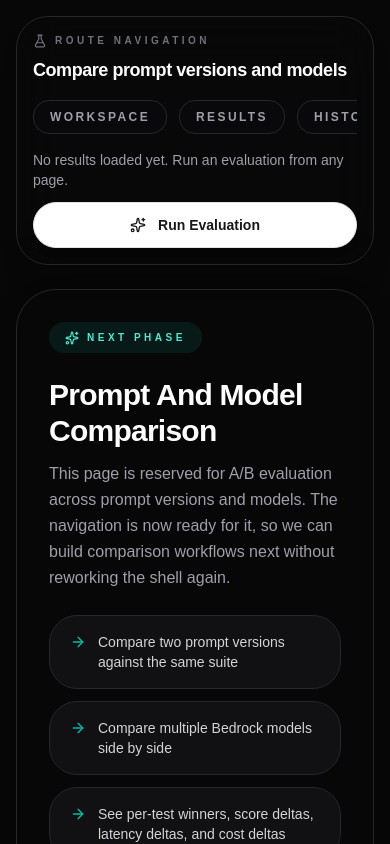
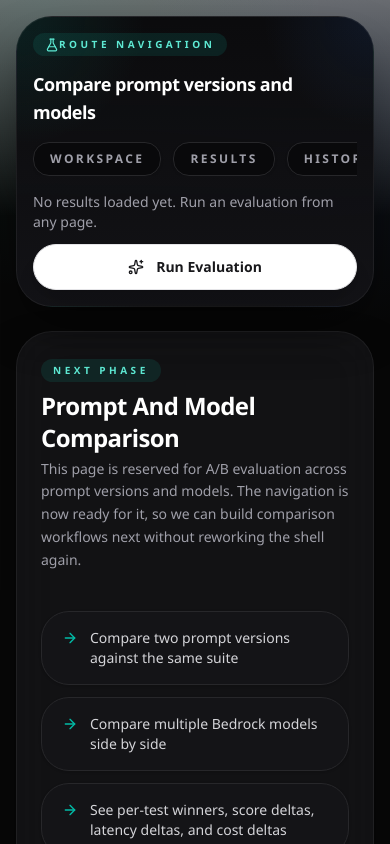
Before and after one commit to yogeshsingh2672000/prompt-testing-dashboard, a Next.js app: page /en/compare in a window 390 px wide. Shown: the top 844 px of the page. Built offline with nearby package versions, Linux system fonts and the light colour scheme.

Commit message:
phase 3 complete

```diff
--- a/app/[locale]/globals.css
+++ b/app/[locale]/globals.css
@@ -37,10 +37,8 @@
 
 :root {
   --background: oklch(0.985 0 0);
-  /* Zinc-50 vibe */
   --foreground: oklch(0.145 0 0);
   --card: oklch(1 0 0 / 0.7);
-  /* White/70 for glassmorphism */
   --card-foreground: oklch(0.145 0 0);
   --popover: oklch(1 0 0);
   --popover-foreground: oklch(0.145 0 0);
@@ -60,6 +58,14 @@
   --radius: 1rem;
   --glass-border: oklch(1 0 0 / 0.5);
   --shadow-premium: 0 20px 25px -5px rgb(0 0 0 / 0.05), 0 8px 10px -6px rgb(0 0 0 / 0.05);
+  --surface: rgba(255, 255, 255, 0.72);
+  --surface-strong: rgba(255, 255, 255, 0.9);
+  --surface-subtle: rgba(255, 255, 255, 0.56);
+  --surface-border: rgba(255, 255, 255, 0.7);
+  --shell-gradient:
+    radial-gradient(circle at top left, rgba(20, 184, 166, 0.14), transparent 28%),
+    radial-gradient(circle at top right, rgba(59, 130, 246, 0.12), transparent 22%),
+    linear-gradient(180deg, rgba(255,255,255,0.96), rgba(244,244,245,0.92));
 }
 
 .dark {
@@ -84,13 +90,76 @@
   --ring: oklch(0.439 0 0);
   --glass-border: oklch(1 0 0 / 0.05);
   --shadow-premium: 0 25px 50px -12px rgb(0 0 0 / 0.5);
+  --surface: rgba(24, 24, 27, 0.68);
+  --surface-strong: rgba(24, 24, 27, 0.86);
+  --surface-subtle: rgba(24, 24, 27, 0.46);
+  --surface-border: rgba(255, 255, 255, 0.06);
+  --shell-gradient:
+    radial-gradient(circle at top left, rgba(20, 184, 166, 0.12), transparent 28%),
+    radial-gradient(circle at top right, rgba(59, 130, 246, 0.1), transparent 24%),
+    linear-gradient(180deg, rgba(9,9,11,0.98), rgba(20,20,24,0.94));
 }
 
 body {
-  background: var(--background);
+  background:
+    radial-gradient(circle at 10% 0%, rgba(20, 184, 166, 0.08), transparent 28%),
+    radial-gradient(circle at 90% 10%, rgba(59, 130, 246, 0.08), transparent 24%),
+    linear-gradient(180deg, rgba(255,255,255,0.4), transparent 22%),
+    var(--background);
   color: var(--foreground);
-  font-family: Arial, Helvetica, sans-serif;
+  font-family: "Segoe UI Variable", "Segoe UI", "Helvetica Neue", sans-serif;
   transition: background-color 0.5s cubic-bezier(0.4, 0, 0.2, 1), color 0.5s cubic-bezier(0.4, 0, 0.2, 1);
+}
+
+body::before {
+  content: "";
+  position: fixed;
+  inset: 0;
+  pointer-events: none;
+  background:
+    linear-gradient(rgba(255,255,255,0.04) 1px, transparent 1px),
+    linear-gradient(90deg, rgba(255,255,255,0.04) 1px, transparent 1px);
+  background-size: 24px 24px;
+  mask-image: radial-gradient(circle at center, black 35%, transparent 100%);
+  opacity: 0.35;
+}
+
+.dark body::before {
+  background:
+    linear-gradient(rgba(255,255,255,0.03) 1px, transparent 1px),
+    linear-gradient(90deg, rgba(255,255,255,0.03) 1px, transparent 1px);
+}
+
+@layer components {
+  .surface-card {
+    @apply rounded-[2.25rem] border p-6 md:p-8 shadow-2xl backdrop-blur-xl;
+    background: var(--surface);
+    border-color: var(--surface-border);
+    box-shadow: var(--shadow-premium);
+  }
+
+  .surface-card-subtle {
+    background: var(--surface-subtle);
+  }
+
+  .surface-card-strong {
+    background: var(--surface-strong);
+  }
+
+  .section-kicker {
+    @apply inline-flex w-fit items-center rounded-full px-3 py-1 text-[10px] font-black uppercase tracking-[0.35em];
+    background: rgba(20, 184, 166, 0.1);
+    color: rgb(13 148 136);
+  }
+
+  .dark .section-kicker {
+    background: rgba(20, 184, 166, 0.12);
+    color: rgb(94 234 212);
+  }
+
+  .shell-panel {
+    background: var(--shell-gradient);
+  }
 }
 
 .custom-scrollbar::-webkit-scrollbar {
--- a/features/dashboard/components/ResultsView.tsx
+++ b/features/dashboard/components/ResultsView.tsx
@@ -3,12 +3,18 @@
 import { AnalyticsSection } from "./AnalyticsSection";
 import { ResultsSection } from "./ResultsSection";
 import { useDashboardWorkspace } from "@/features/dashboard/providers/DashboardWorkspaceProvider";
+import { SectionHeading } from "@/shared/ui/SectionHeading";
 
 export function ResultsView() {
     const { results, loading, testCases, error } = useDashboardWorkspace();
 
     return (
         <div className="flex flex-col gap-8">
+            <SectionHeading
+                eyebrow="Results"
+                title="Inspect quality, efficiency, and failure patterns"
+                description="Follow the live evaluation state, review score distributions, and use the results table as the source of truth for prompt iteration."
+            />
             {results.length > 0 && !loading && <AnalyticsSection results={results} />}
             <ResultsSection results={results} loading={loading} testCases={testCases} error={error} />
         </div>
--- a/features/navigation/components/AppShell.tsx
+++ b/features/navigation/components/AppShell.tsx
@@ -4,6 +4,7 @@ import { BarChart3, FileSpreadsheet, FlaskConical, FolderKanban, GitCompareArrow
 import { useTranslations } from "next-intl";
 import { Link, usePathname, useRouter } from "@/i18n/routing";
 import { cn } from "@/shared/lib/utils";
+import { SurfaceCard } from "@/shared/ui/SurfaceCard";
 import { LanguageToggle } from "@/shared/ui/LanguageToggle";
 import { ThemeToggle } from "@/shared/ui/ThemeToggle";
 import { ToastViewport } from "@/shared/ui/ToastViewport";
@@ -35,7 +36,7 @@ export function AppShell({ children }: { children: React.ReactNode }) {
             <ToastViewport toasts={toasts} onDismiss={dismissToast} />
             <div className="mx-auto flex min-h-screen w-full max-w-[1700px] gap-6 px-4 py-4 md:px-6 lg:px-8">
                 <aside className="hidden w-[280px] shrink-0 xl:flex">
-                    <div className="sticky top-4 flex h-[calc(100vh-2rem)] w-full flex-col rounded-[2.5rem] border border-zinc-200/80 bg-white/70 p-6 shadow-2xl backdrop-blur-xl dark:border-zinc-800 dark:bg-zinc-950/60">
+                    <SurfaceCard className="shell-panel sticky top-4 flex h-[calc(100vh-2rem)] w-full flex-col p-6">
                         <div className="space-y-3 border-b border-zinc-200 pb-6 dark:border-zinc-800">
                             <div className="inline-flex w-fit items-center gap-3 rounded-2xl bg-zinc-900 px-4 py-2 text-white shadow-xl dark:bg-white dark:text-zinc-900">
                                 <Sparkles size={16} />
@@ -43,7 +44,7 @@ export function AppShell({ children }: { children: React.ReactNode }) {
                             </div>
                             <div>
                                 <h1 className="text-2xl font-black tracking-tight text-zinc-900 dark:text-white">Prompt QA Platform</h1>
-                                <p className="mt-1 text-sm text-zinc-500 dark:text-zinc-400">Route-based workspace for evaluation, iteration, and future review flows.</p>
+                                <p className="mt-1 text-sm leading-relaxed text-zinc-500 dark:text-zinc-400">Sharper navigation, clearer hierarchy, and a base visual system for the next product phases.</p>
                             </div>
                         </div>
 
@@ -60,7 +61,7 @@ export function AppShell({ children }: { children: React.ReactNode }) {
                                             "group flex items-center gap-3 rounded-2xl px-4 py-3 text-sm font-bold transition-all",
                                             isActive
                                                 ? "bg-zinc-900 text-white shadow-xl dark:bg-white dark:text-zinc-900"
-                                                : "text-zinc-600 hover:bg-zinc-100 hover:text-zinc-900 dark:text-zinc-400 dark:hover:bg-zinc-900/70 dark:hover:text-white"
+                                                : "text-zinc-600 hover:bg-white/70 hover:text-zinc-900 dark:text-zinc-400 dark:hover:bg-zinc-900/70 dark:hover:text-white"
                                         )}
                                     >
                                         <Icon size={18} className={cn("transition-transform group-hover:scale-110", isActive && "scale-110")} />
@@ -79,19 +80,19 @@ export function AppShell({ children }: { children: React.ReactNode }) {
                             <ThemeToggle />
                             <LanguageToggle />
                         </div>
-                    </div>
+                    </SurfaceCard>
                 </aside>
 
                 <div className="min-w-0 flex-1">
-                    <header className="sticky top-4 z-30 mb-6 rounded-[2rem] border border-zinc-200/80 bg-white/75 p-4 shadow-xl backdrop-blur-xl dark:border-zinc-800 dark:bg-zinc-950/70">
+                    <SurfaceCard className="shell-panel sticky top-4 z-30 mb-6 p-4">
                         <div className="flex flex-col gap-4">
                             <div className="flex items-start justify-between gap-4">
                                 <div>
-                                    <div className="flex items-center gap-2 text-[10px] font-black uppercase tracking-[0.35em] text-zinc-400 dark:text-zinc-500">
+                                    <div className="section-kicker">
                                         <FlaskConical size={14} />
                                         Route Navigation
                                     </div>
-                                    <p className="mt-2 text-lg font-black tracking-tight text-zinc-900 dark:text-white">
+                                    <p className="mt-3 text-lg font-black tracking-tight text-zinc-900 dark:text-white">
                                         {pathname === "/workspace" && "Build and refine your prompt workspace"}
                                         {pathname === "/results" && "Review evaluation quality, latency, and cost"}
                                         {pathname === "/history" && "Load and inspect previous evaluation runs"}
@@ -117,10 +118,10 @@ export function AppShell({ children }: { children: React.ReactNode }) {
                                             key={item.href}
                                             href={item.href}
                                             className={cn(
-                                                "whitespace-nowrap rounded-2xl border px-4 py-2 text-xs font-black uppercase tracking-[0.2em] transition-all",
+                                                "whitespace-nowrap rounded-2xl border px-4 py-2 text-xs font-black uppercase tracking-[0.2em] transition-all shadow-sm",
                                                 isActive
                                                     ? "border-zinc-900 bg-zinc-900 text-white dark:border-white dark:bg-white dark:text-zinc-900"
-                                                    : "border-zinc-200 bg-white text-zinc-500 dark:border-zinc-800 dark:bg-zinc-950 dark:text-zinc-400"
+                                                    : "border-zinc-200 bg-white/80 text-zinc-500 dark:border-zinc-800 dark:bg-zinc-950 dark:text-zinc-400"
                                             )}
                                         >
                                             {item.label}
@@ -136,14 +137,14 @@ export function AppShell({ children }: { children: React.ReactNode }) {
                                 <button
                                     onClick={handleRun}
                                     disabled={loading}
-                                    className="inline-flex min-w-[180px] items-center justify-center gap-3 rounded-3xl border border-zinc-800 bg-zinc-900 px-6 py-3 text-sm font-black text-white shadow-xl transition-all hover:scale-[1.02] disabled:opacity-60 dark:border-zinc-200 dark:bg-white dark:text-zinc-900"
+                                    className="inline-flex min-w-[180px] items-center justify-center gap-3 rounded-3xl border border-zinc-800 bg-zinc-900 px-6 py-3 text-sm font-black text-white shadow-xl transition-all hover:translate-y-[-1px] hover:scale-[1.01] disabled:opacity-60 dark:border-zinc-200 dark:bg-white dark:text-zinc-900"
                                 >
                                     <Sparkles size={16} className={cn(loading && "animate-pulse")} />
                                     {loading ? t("evaluating") : t("runTest")}
                                 </button>
                             </div>
                         </div>
-                    </header>
+                    </SurfaceCard>
 
                     <main>{children}</main>
                 </div>
--- a/features/navigation/components/ComingSoonPage.tsx
+++ b/features/navigation/components/ComingSoonPage.tsx
@@ -1,4 +1,6 @@
 import { ArrowRight, Sparkles } from "lucide-react";
+import { SectionHeading } from "@/shared/ui/SectionHeading";
+import { SurfaceCard } from "@/shared/ui/SurfaceCard";
 
 interface ComingSoonPageProps {
     eyebrow: string;
@@ -9,21 +11,19 @@ interface ComingSoonPageProps {
 
 export function ComingSoonPage({ eyebrow, title, description, bullets }: ComingSoonPageProps) {
     return (
-        <div className="rounded-[2.5rem] border border-zinc-200 bg-white/70 p-8 shadow-2xl backdrop-blur-xl dark:border-zinc-800 dark:bg-zinc-950/50 md:p-10">
+        <SurfaceCard className="md:p-10">
             <div className="max-w-3xl space-y-6">
-                <div className="inline-flex items-center gap-2 rounded-full bg-teal-500/10 px-4 py-2 text-[10px] font-black uppercase tracking-[0.35em] text-teal-600 dark:text-teal-300">
-                    <Sparkles size={14} />
-                    {eyebrow}
-                </div>
-                <div className="space-y-3">
-                    <h2 className="text-3xl font-black tracking-tight text-zinc-900 dark:text-white md:text-4xl">{title}</h2>
-                    <p className="max-w-2xl text-base leading-relaxed text-zinc-600 dark:text-zinc-400">{description}</p>
-                </div>
+                <SectionHeading
+                    eyebrow={eyebrow}
+                    title={title}
+                    description={description}
+                    action={<Sparkles size={16} className="hidden text-teal-500 sm:block" />}
+                />
                 <div className="grid gap-3 md:grid-cols-2">
                     {bullets.map((bullet) => (
                         <div
                             key={bullet}
-                            className="flex items-start gap-3 rounded-[1.75rem] border border-zinc-200 bg-zinc-50/80 px-5 py-4 text-sm font-medium text-zinc-700 dark:border-zinc-800 dark:bg-zinc-900/60 dark:text-zinc-300"
+                            className="flex items-start gap-3 rounded-[1.75rem] border border-zinc-200/80 bg-white/75 px-5 py-4 text-sm font-medium text-zinc-700 shadow-sm dark:border-zinc-800 dark:bg-zinc-900/60 dark:text-zinc-300"
                         >
                             <ArrowRight size={16} className="mt-0.5 shrink-0 text-teal-500" />
                             <span>{bullet}</span>
@@ -31,6 +31,6 @@ export function ComingSoonPage({ eyebrow, title, description, bullets }: ComingS
                     ))}
                 </div>
             </div>
-        </div>
+        </SurfaceCard>
     );
 }
--- /dev/null
+++ b/shared/ui/SectionHeading.tsx
@@ -0,0 +1,34 @@
+"use client";
+
+import { cn } from "@/shared/lib/utils";
+
+interface SectionHeadingProps {
+    eyebrow: string;
+    title: string;
+    description?: string;
+    action?: React.ReactNode;
+    className?: string;
+}
+
+export function SectionHeading({
+    eyebrow,
+    title,
+    description,
+    action,
+    className,
+}: SectionHeadingProps) {
+    return (
+        <div className={cn("flex flex-col gap-4 sm:flex-row sm:items-end sm:justify-between", className)}>
+            <div className="space-y-2">
+                <div className="section-kicker">{eyebrow}</div>
+                <div className="space-y-1">
+                    <h2 className="text-2xl font-black tracking-tight text-zinc-900 dark:text-white md:text-3xl">{title}</h2>
+                    {description && (
+                        <p className="max-w-2xl text-sm leading-relaxed text-zinc-500 dark:text-zinc-400">{description}</p>
+                    )}
+                </div>
+            </div>
+            {action && <div className="shrink-0">{action}</div>}
+        </div>
+    );
+}
--- /dev/null
+++ b/shared/ui/SurfaceCard.tsx
@@ -0,0 +1,24 @@
+"use client";
+
+import { cn } from "@/shared/lib/utils";
+
+interface SurfaceCardProps {
+    children: React.ReactNode;
+    className?: string;
+    tone?: "default" | "subtle" | "strong";
+}
+
+export function SurfaceCard({ children, className, tone = "default" }: SurfaceCardProps) {
+    return (
+        <div
+            className={cn(
+                "surface-card",
+                tone === "subtle" && "surface-card-subtle",
+                tone === "strong" && "surface-card-strong",
+                className
+            )}
+        >
+            {children}
+        </div>
+    );
+}
```
Also changed, not shown: features/dashboard/components/HistoryView.tsx (+8 -0 lines), features/dashboard/components/WorkspaceView.tsx (+8 -0 lines).
